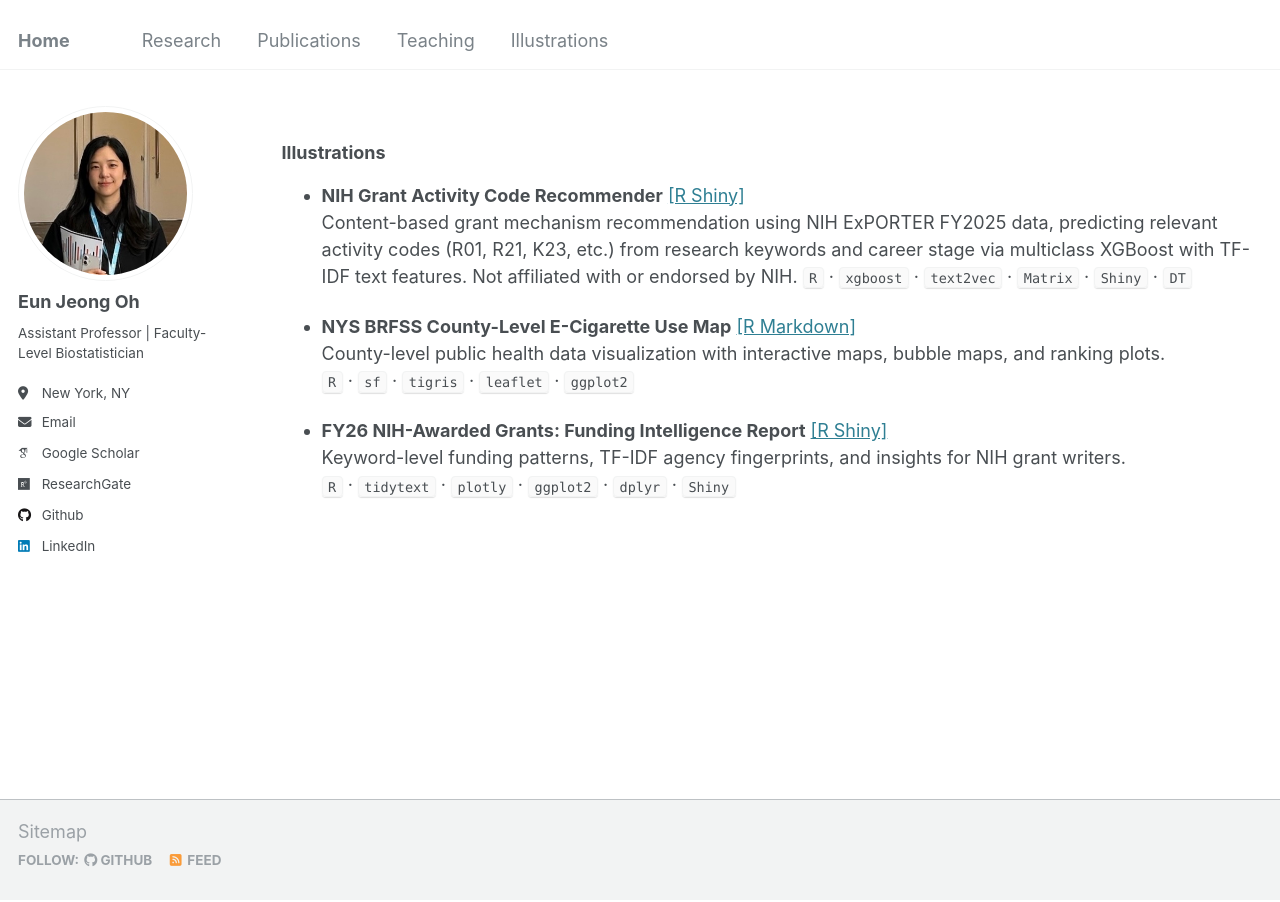
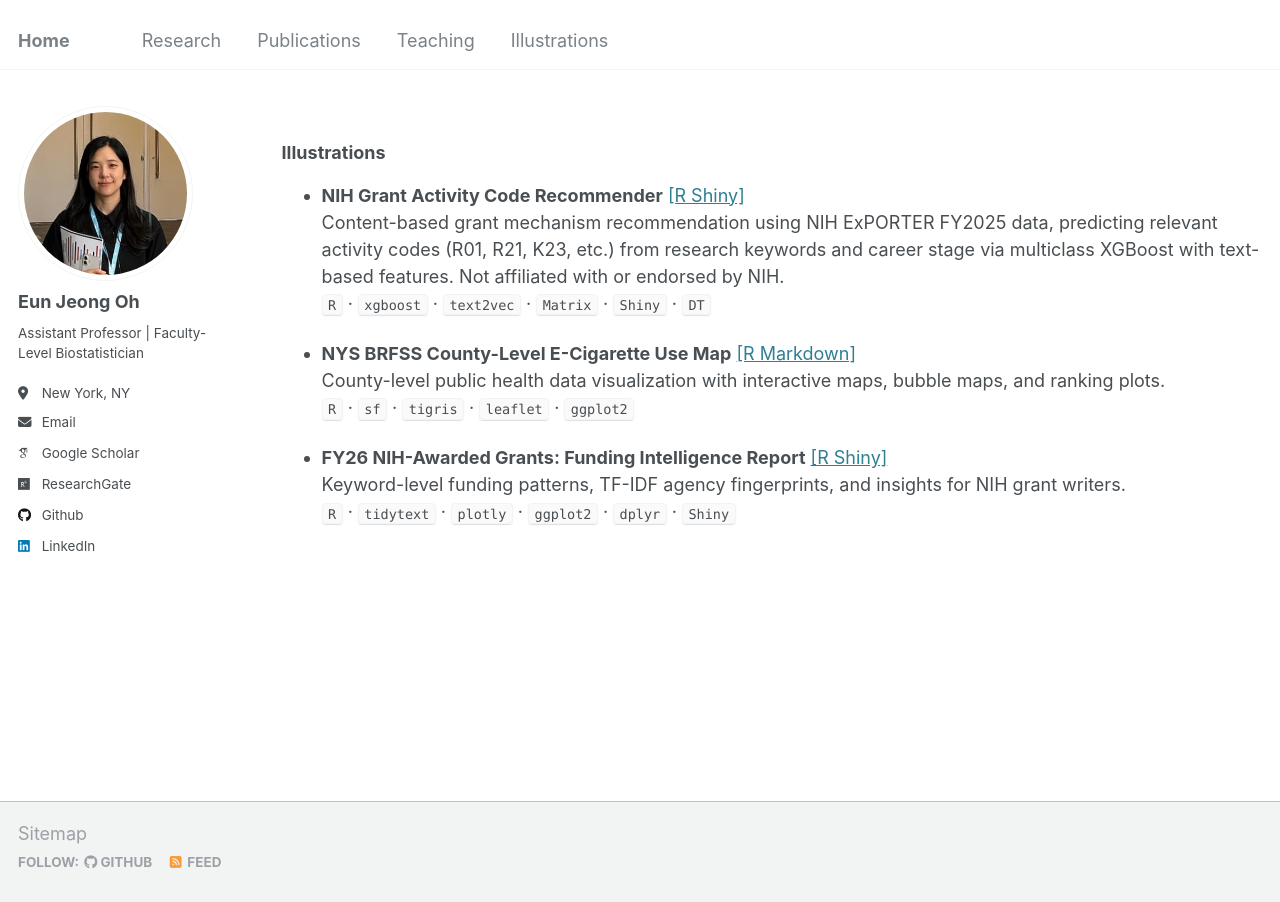
Before and after one commit to oheunj/oheunj.github.io, a Jekyll site: the page built from _pages/illustrations.md, in a window 1280 px wide. Built offline with Jekyll 4.4.1, drawn with Linux system fonts in a browser that asks for light colours; some web fonts are replaced.

Commit message:
Update illustrations.md

```diff
--- a/_pages/illustrations.md
+++ b/_pages/illustrations.md
@@ -13,7 +13,7 @@ redirect_from:
 ### Illustrations
 
 * **NIH Grant Activity Code Recommender** [[R Shiny]](https://no86d0-eun0jeong-oh.shinyapps.io/nih-grant-recommender)
-  Content-based grant mechanism recommendation using NIH ExPORTER FY2025 data, predicting relevant activity codes (R01, R21, K23, etc.) from research keywords and career stage via multiclass XGBoost with TF-IDF text features. Not affiliated with or endorsed by NIH.
+  Content-based grant mechanism recommendation using NIH ExPORTER FY2025 data, predicting relevant activity codes (R01, R21, K23, etc.) from research keywords and career stage via multiclass XGBoost with text-based features. Not affiliated with or endorsed by NIH.
   `R` · `xgboost` · `text2vec` · `Matrix` · `Shiny` · `DT`
 
 * **NYS BRFSS County-Level E-Cigarette Use Map** [[R Markdown]](https://oheunj.github.io/illustrations/04_BRFSS_ecigar_260516)
```
